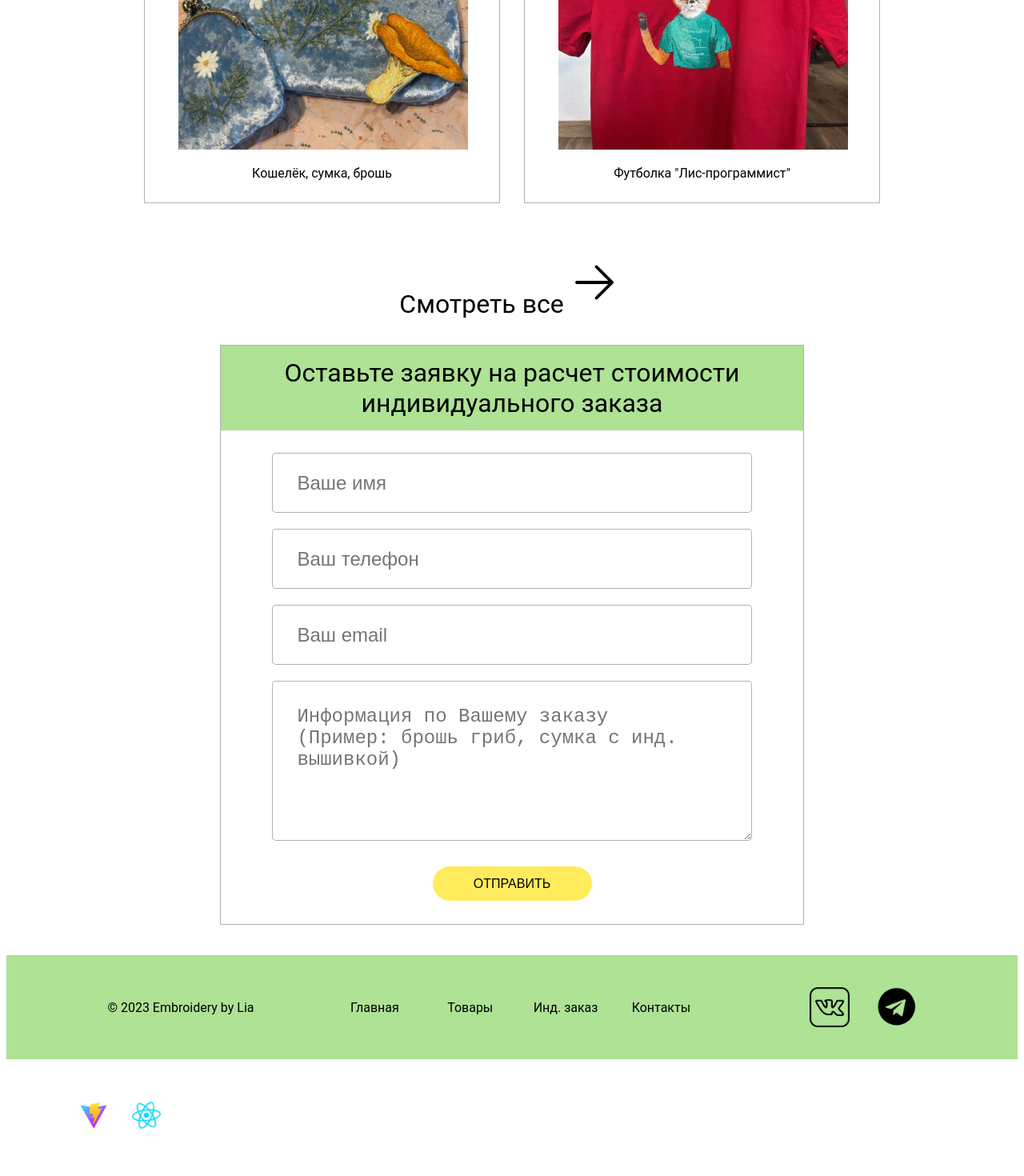
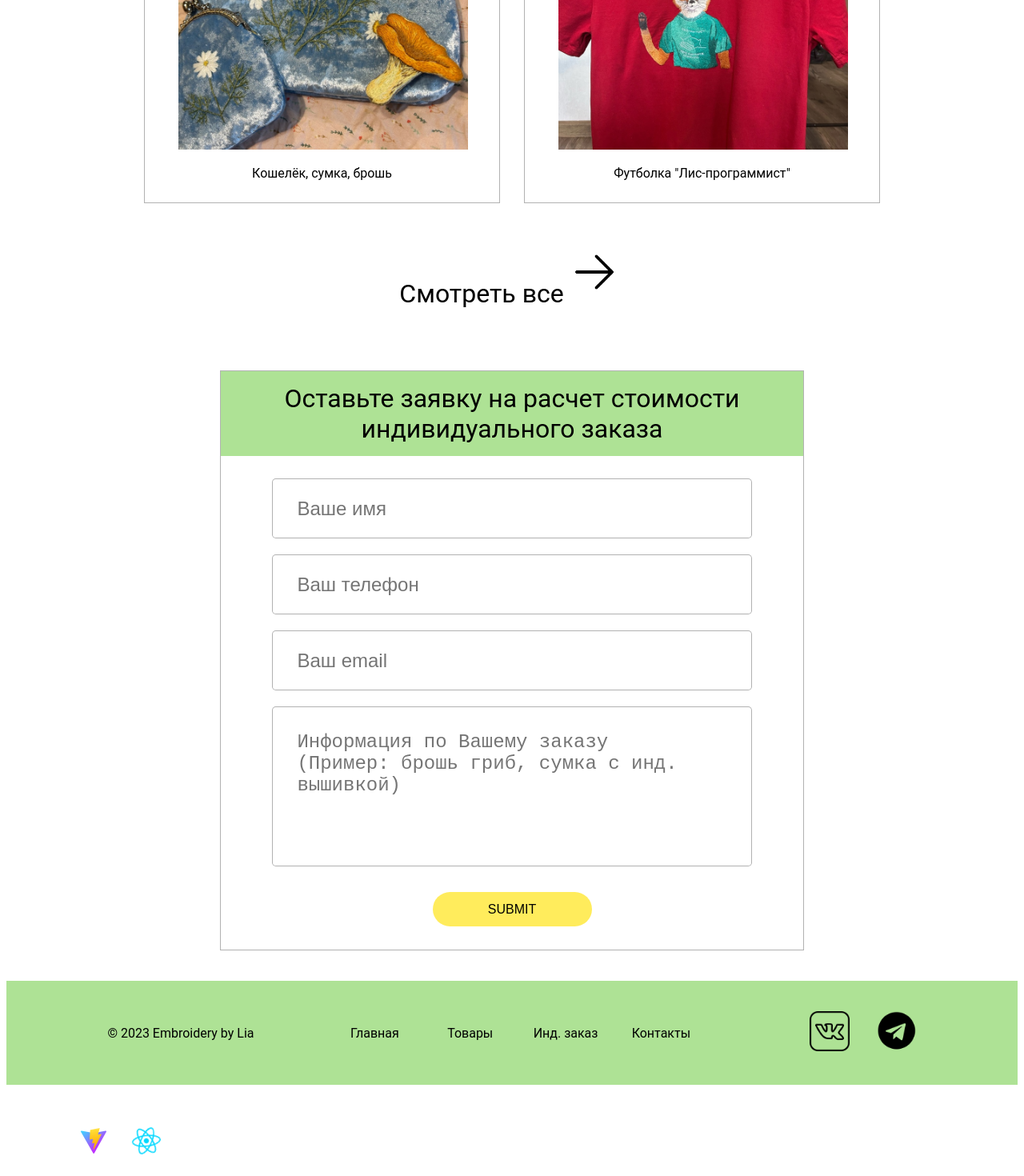
Before and after one commit to corsac-fox/hm-store-lia, a React (Vite) app: page / in a window 1280 px wide. Shown: the part 2789-4259 px from the top of the page at 80% size. Before the commit the page ends 4227 px from the top, so only its background shows below. Built offline with nearby package versions, Linux system fonts and the light colour scheme; a web font is replaced by a local one.

Commit message:
Fix the names of the order form fields, add links to social media

```diff
--- a/src/components/About.tsx
+++ b/src/components/About.tsx
@@ -11,7 +11,7 @@ function About () {
                 <p>В паблике ВК я показываю воплощение своих идей, а также делаю разные штуки на заказ.</p>
                 <p>Во вкладке Товары вы можете изучить, что сейчас есть в наличии.</p>
                 <p>Процессы творчества, болтовня, гоблинкорный лайфстайл живут у меня в
-                    телеге: <a href='https://t.me/liaembr'>&#064;liaembr</a></p>
+                    телеге: <a href='https://t.me/liaembr' target='_blank'>&#064;liaembr</a></p>
             </div>
         </section>
     )
--- a/src/components/CustomOrder.tsx
+++ b/src/components/CustomOrder.tsx
@@ -14,12 +14,12 @@ function CustomOrder () {
                     <img src='products/custom/custom_order_02.jpg' alt='custom order example'/>
                     <p>Футболка "Лис-программист"</p>
                 </article>
-                <div className='see-all-btn'>
-                    <h3>Смотреть все</h3>
-                    <img src='src\assets\images\ui\arrow.png'/>
-                </div>
-                <OrderForm/>
             </div>
+            <div className='see-all-btn'>
+                <h3>Смотреть все</h3>
+                <img src='src\assets\images\ui\arrow.png'/>
+            </div>
+            <OrderForm/>
         </section>
     )
 }
--- a/src/components/Footer.css
+++ b/src/components/Footer.css
@@ -14,7 +14,10 @@ footer {
     justify-content: flex-end;
 }
 
+.footer-icons a {
+    margin-left: 20%;
+}
+
 .footer-icons img {
-    margin-left: 20%;
     height: 50px;
 }
--- a/src/components/Footer.tsx
+++ b/src/components/Footer.tsx
@@ -12,8 +12,12 @@ function Footer() {
                 <li><a href='#product-section' className='bookmark-link'>Контакты</a></li>
             </ul>
             <div className='footer-icons'>
-                <img src='src\assets\images\ui\vk-icon.png' alt='Ссылка на ВК' id='vk'/>
-                <img src='src\assets\images\ui\tlg-icon.png' alt='Ссылка на Телеграм' id='tlg'/>
+                <a href='https://vk.com/liaembr' target='_blank'>
+                    <img src='src\assets\images\ui\vk-icon.png' alt='Ссылка на ВК' id='vk'/>
+                </a>
+                <a href='https://t.me/liaembr' target='_blank'>
+                    <img src='src\assets\images\ui\tlg-icon.png' alt='Ссылка на Телеграм' id='tlg'/>
+                </a>
             </div>
         </footer>
     )
--- a/src/components/OrderForm.css
+++ b/src/components/OrderForm.css
@@ -32,4 +32,5 @@ form {
 
 .form-fields textarea {
     height: 200px;
+    resize: none;
 }
--- a/src/components/OrderForm.tsx
+++ b/src/components/OrderForm.tsx
@@ -7,15 +7,15 @@ function OrderForm () {
         <form className='order-form'>
             <h3 className="order-title">Оставьте заявку на расчет стоимости индивидуального заказа</h3>
             <div className='form-fields'>
-                <input type="text" placeholder="Ваше имя"/>
+                <input type="text" name='username' placeholder="Ваше имя"/>
                 <br/>
-                <input type="text" placeholder="Ваш телефон"/>
+                <input type="text" name='phone' placeholder="Ваш телефон"/>
                 <br/>
-                <input type="email" placeholder="Ваш email"/>
+                <input type="email" name='email' placeholder="Ваш email"/>
                 <br/>
-                <textarea placeholder="Информация по Вашему заказу (Пример:&nbsp;брошь гриб, сумка с инд. вышивкой)" rows={5}></textarea>
+                <textarea name='order-text' placeholder="Информация по Вашему заказу (Пример:&nbsp;брошь гриб, сумка с инд. вышивкой)" rows={5}></textarea>
             </div>
-            <button>отправить</button>
+            <input type='submit'/>
         </form>
     )
 }
--- a/src/components/PrevProductSection.css
+++ b/src/components/PrevProductSection.css
@@ -10,15 +10,20 @@
 }
 
 .see-all-btn {
-  padding-top: 55%;
+  padding-top: 1em;
 }
 
-.see-all-btn :first-child {
-  /* margin: 7% 0; */
+.see-all-btn * {
   display: inline-block;
 }
 
+.see-all-btn > :first-child {
+  margin: 7% 0;
+
+}
+
 .see-all-btn img {
+  margin-top: 30px;
   width: 76px;
   height: 76px;
 }
--- a/src/index.css
+++ b/src/index.css
@@ -45,7 +45,7 @@ h3 {
   font-size: 2em;
 }
 
-button {
+button, input[type='submit'] {
   border-radius: 25px;
   border: 1px solid transparent;
   font-size: 1em;
```
